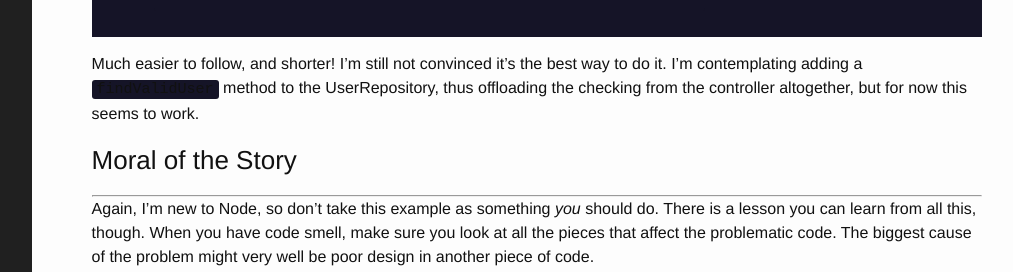
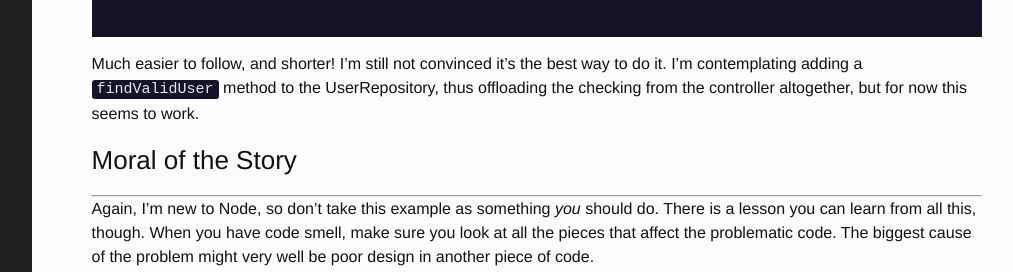
Before and after one commit to bodiddlie/bodiddlie.github.io, a Jekyll site: the page built from _posts/2016-02-07-node-callback-hell.md, in a window 1280 px wide. Shown: the part 3065-3337 px from the top of the page, without its empty margins (238-1251 px from the left). Built offline with Jekyll 4.4.1, drawn with Linux system fonts in a browser that asks for light colours; nearby versions of some CDN libraries; comment, search, counter and statistics services are not loaded.

Commit message:
fixed inline code css

```diff
--- a/_sass/_syntax-highlighting.scss
+++ b/_sass/_syntax-highlighting.scss
@@ -42,6 +42,10 @@ pre {
 pre.lineno {
     border-right: 1px solid $base01;
     color: $base01;
+}
+
+.highlighter-rouge {
+    color: $body;
 }
 
 .highlight {
```
